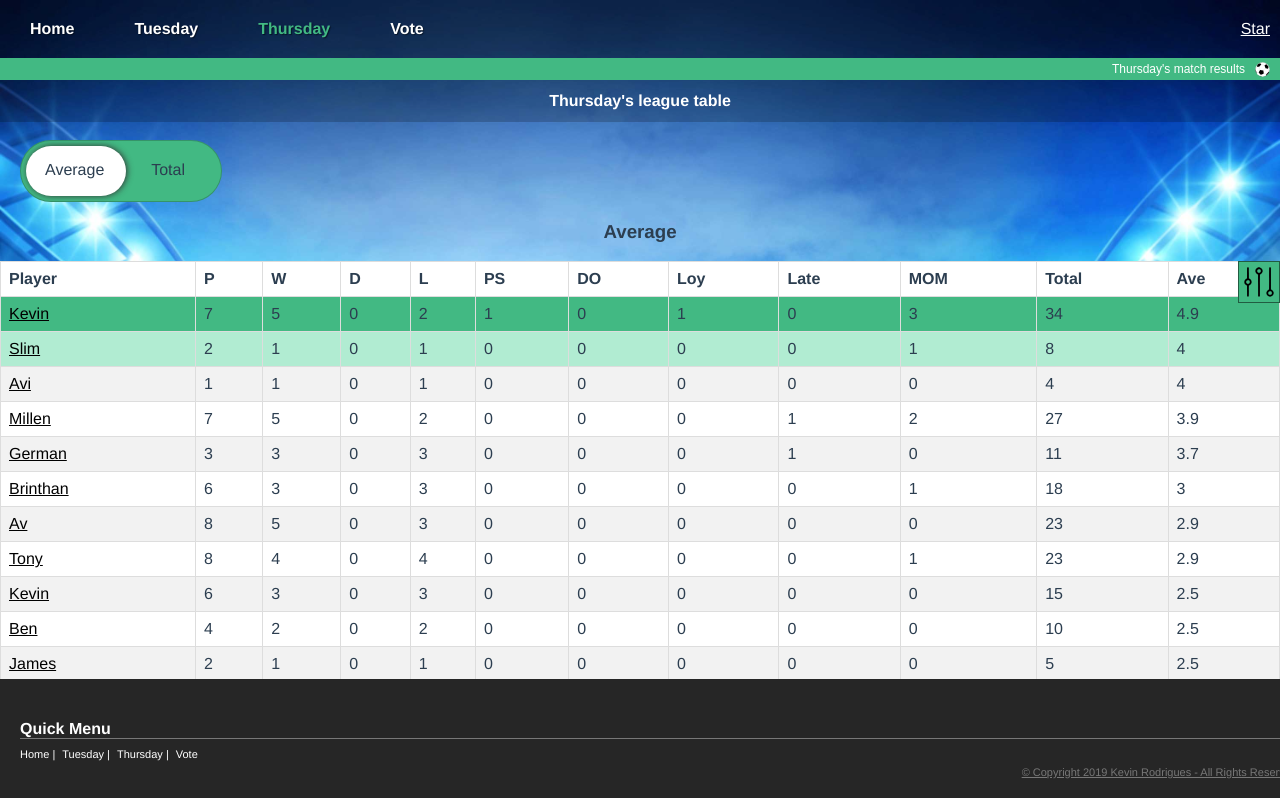
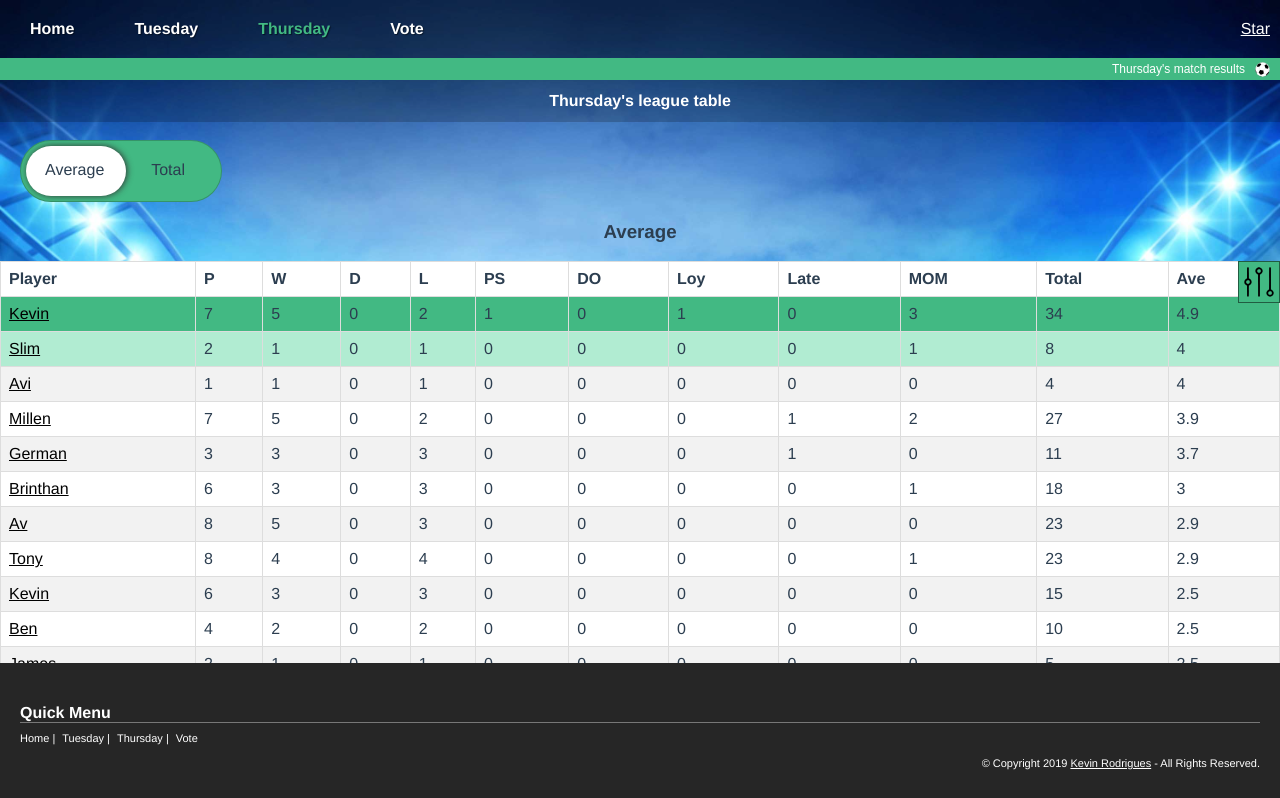
Before and after one commit to kevinrodrigues/football-league-standings, a Vue app: page /#/league-standings/thursday in a window 1280 px wide. Shown: the top 798 px of the page. Built offline with nearby package versions, Linux system fonts and the light colour scheme; what vue-js-modal would draw is missing.

Commit message:
VTF-2 - Fixed up footer links and styles.

```diff
--- a/src/components/PageFooter.vue
+++ b/src/components/PageFooter.vue
@@ -2,14 +2,24 @@
   <div class="footer">
       <h4>Quick Menu</h4>
     <ul>
-        <li>Home |</li>
-        <li>Tuesday |</li>
-        <li>Thursday |</li>
-        <li>Vote</li>
+        <li><router-link to="/">Home</router-link> |</li>
+        <li><router-link :to="{
+                name: 'league',
+                params: {
+                  day: 'tuesday'
+                }
+              }">Tuesday</router-link> |</li>
+        <li><router-link :to="{
+                name: 'league',
+                params: {
+                  day: 'thursday'
+                }
+              }">Thursday</router-link> |</li>
+        <li><router-link to="/mom-votes/">Vote</router-link></li>
     </ul>
-    <a href="https://github.com/kevinrodrigues" target="_blank">
-        &copy; Copyright {{ getCurrentYear }} Kevin Rodrigues - All Rights Reserved.
-    </a>
+        <p class="copyright">&copy; Copyright {{ getCurrentYear }}
+            <a href="https://github.com/kevinrodrigues" target="_blank">Kevin Rodrigues</a>
+            - All Rights Reserved.</p>
   </div>
 </template>
 
@@ -34,6 +44,7 @@ export default {
     position: fixed;
     bottom: 0;
     width: 100%;
+    box-sizing: border-box;
 }
 
 .footer a {
@@ -60,4 +71,28 @@ export default {
     margin-right: 7px;
     font-size: 11px;
 }
+
+.footer li a {
+    color: #fff;
+    text-decoration: none;
+}
+
+.footer li a:hover,
+.footer li a:focus {
+    text-decoration: underline;
+    color:#777;
+}
+
+.footer .copyright {
+    font-size: 11px;
+}
+
+.footer .copyright a {
+    color: #fff;
+}
+
+.footer .copyright a:hover,
+.footer .copyright a:focus {
+    color: #777;
+}
 </style>
--- a/src/views/LeagueTable.vue
+++ b/src/views/LeagueTable.vue
@@ -32,7 +32,14 @@
         <div class="search-box">
           <form class="search-form">
               <input type="text" v-model="search"/>
-              <button class="search-player-button" type="button" @click="onFilterPlayerClosed">
+              <button
+                v-if="isPlayerSearchPopulated"
+                class="clear-player-search"
+                type="button"
+                @click="clearPlayerSearch">
+                <span>x</span>
+              </button>
+              <button class="search-player-button" type="button" @click="onFilterApplied">
                 <span>Apply</span>
               </button>
           </form>
@@ -164,6 +171,10 @@ export default {
 
       return false;
     },
+
+    isPlayerSearchPopulated() {
+      return this.search.length > 0;
+    },
   },
 
   mounted() {
@@ -216,8 +227,16 @@ export default {
       this.isFilterOverlayOpen = true;
     },
 
+    onFilterApplied() {
+      this.isFilterOverlayOpen = false;
+    },
+
     onFilterPlayerClosed() {
       this.isFilterOverlayOpen = false;
+    },
+
+    clearPlayerSearch() {
+      this.search = '';
     },
   },
 };
@@ -397,7 +416,7 @@ export default {
   left: 0;
   overflow: auto;
   text-align: center;
-  background: rgba(0, 0, 0, 0.9);
+  background: #000;
   border: #a0a0a0 solid 1px;
   margin: 0;
   z-index: 999;
@@ -437,12 +456,13 @@ export default {
 }
 
 .search-box input[type="text"] {
-  width: 90%;
+  width: 51%;
   padding: 20px;
   color: #333;
   outline: none;
   font-size: 1.4em;
   border: none;
+  float: left;
 }
 
 .search-player-button {
@@ -484,4 +504,14 @@ export default {
   transition: all 200ms;
   float: right;
 }
+
+.clear-player-search {
+  position: absolute;
+  top: 20px;
+  right: 106px;
+  font-size: 18px;
+  color: #777;
+  background-color: transparent;
+  border: none;
+}
 </style>
```
